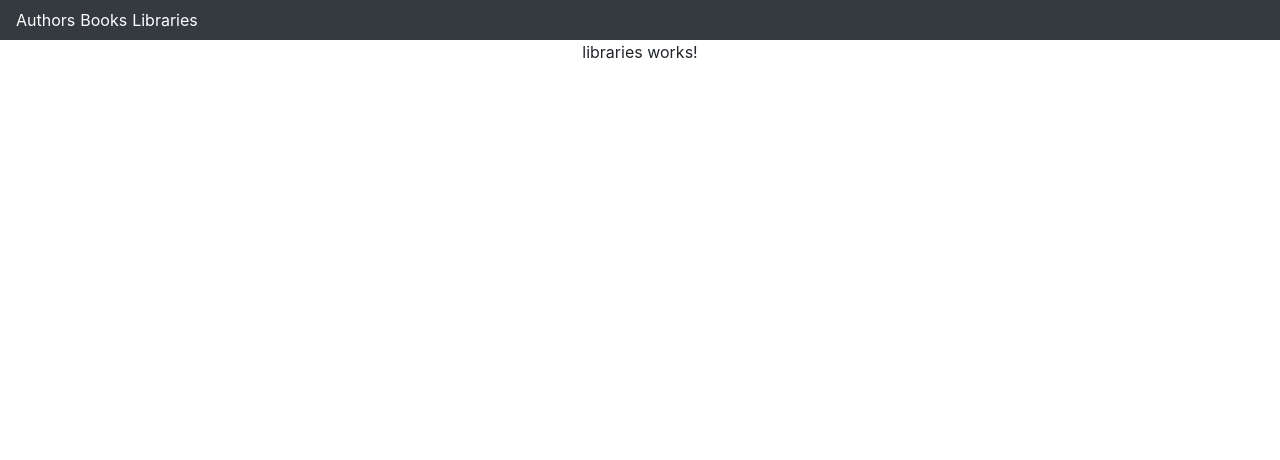
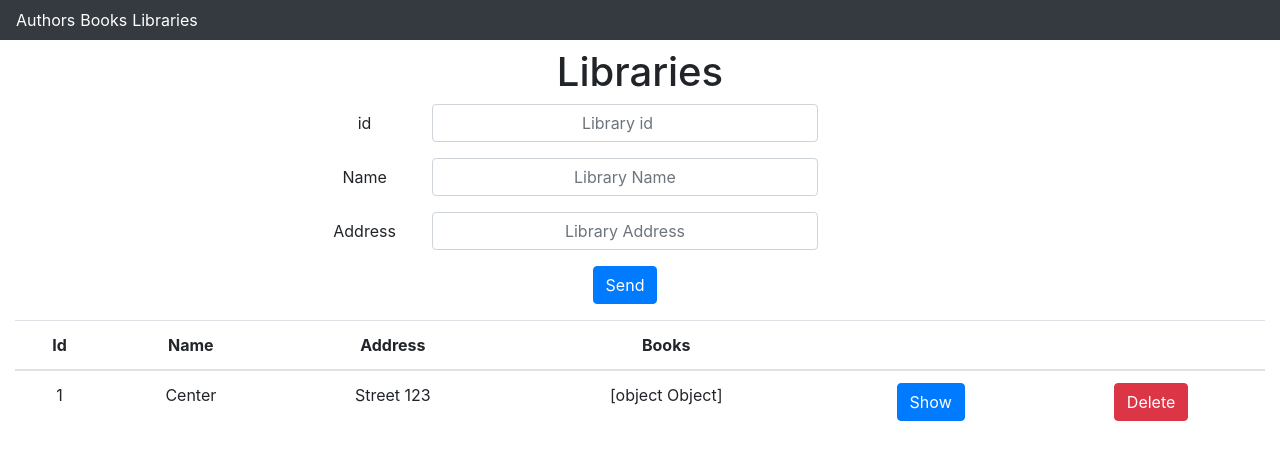
Before and after one commit to TheGlitchCat/BasicCRUD-Angular, an Angular app: page /libraries in a window 1280 px wide. Shown: the top 460 px of the page. Built offline with nearby package versions, Linux system fonts and the light colour scheme; data requests are answered from the project's data file.

Commit message:
libraries modified

```diff
--- a/src/app/components/authors/authors.component.ts
+++ b/src/app/components/authors/authors.component.ts
@@ -1,7 +1,7 @@
 import { Component, OnInit } from '@angular/core';
 import {FormBuilder, FormGroup} from '@angular/forms';
 import {DataService} from '../../services/data.service';
-import {Author} from '../../models/user.model';
+import {Author} from '../../models/models.model';
 
 @Component({
   selector: 'app-authors',
--- a/src/app/components/books/books.component.ts
+++ b/src/app/components/books/books.component.ts
@@ -1,7 +1,7 @@
 import { Component, OnInit } from '@angular/core';
 import {FormBuilder, FormGroup} from '@angular/forms';
 import {DataService} from '../../services/data.service';
-import {Author, Book} from '../../models/user.model';
+import {Author, Book} from '../../models/models.model';
 
 @Component({
   selector: 'app-books',
--- a/src/app/components/libraries/libraries.component.html
+++ b/src/app/components/libraries/libraries.component.html
@@ -1 +1,86 @@
-<p>libraries works!</p>
+
+<div style="text-align: center" *ngIf="msgText !== null">
+  <app-msg [msgText]="msgText"></app-msg>
+</div>
+
+<h1>Libraries</h1>
+
+<div class="col-lg-12 row justify-content-center align-items-center container">
+
+  <div class="col-lg-6">
+    <form  [formGroup]="libraryForm" (ngSubmit)="onSubmit(libraryForm.value)">
+
+      <div class="form-group row">
+        <label for="inputId3" class="col-sm-2 col-form-label">id</label>
+        <div class="col-sm-8">
+          <input type="number" class="form-control" id="inputId3" formControlName="id" placeholder="Library id">
+        </div>
+      </div>
+
+      <div class="form-group row">
+        <label for="inputName" class="col-sm-2 col-form-label">Name</label>
+        <div class="col-sm-8">
+          <input type="text" class="form-control" id="inputName" formControlName="name" placeholder="Library Name">
+        </div>
+      </div>
+
+      <div class="form-group row">
+        <label for="inputAddress" class="col-sm-2 col-form-label">Address</label>
+        <div class="col-sm-8">
+          <input type="text" class="form-control" id="inputAddress" formControlName="address" placeholder="Library Address">
+        </div>
+      </div>
+
+      <!--
+      <div class="form-group row">
+        <label for="inputAuthor3" class="col-sm-2 col-form-label">Author</label>
+        <div class="col-sm-8">
+          <input type="text" class="form-control" id="inputAuthor3" formControlName="author" placeholder="Author Id">
+        </div>
+      </div>
+      -->
+
+      <div class="form-group row">
+        <div class="col-sm-12">
+          <button type="submit" class="btn btn-primary">{{option}}</button>
+        </div>
+      </div>
+    </form>
+  </div>
+
+  <div *ngIf="card.title" class="col-lg-2 card" style="width: 18rem;">
+    <img src="http://via.placeholder.com/100" class="card-img-top" alt="...">
+    <div class="card-body">
+      <h5 class="card-title">{{card.title}}</h5>
+      <p>{{card.desc}}</p>
+    </div>
+  </div>
+
+</div>
+
+
+
+<div class="col-lg-12">
+  <table class="table">
+    <thead>
+    <tr>
+      <th scope="col">Id</th>
+      <th>Name</th>
+      <th>Address</th>
+      <th>Books</th>
+      <th></th>
+      <th></th>
+    </tr>
+    </thead>
+    <tbody>
+    <tr *ngFor="let library of libraries">
+      <td scope="row">{{library.id}}</td>
+      <td>{{library.name}}</td>
+      <td>{{library.address}}</td>
+      <td>{{library.books}}</td>
+      <td><button type="button" class="btn btn-primary" (click)="showLibrary(library)">Show</button></td>
+      <td><button type="button" class="btn btn-danger" (click)="deleteLibrary(library)">Delete</button></td>
+    </tr>
+    </tbody>
+  </table>
+</div>
--- a/src/app/components/libraries/libraries.component.ts
+++ b/src/app/components/libraries/libraries.component.ts
@@ -1,4 +1,7 @@
 import { Component, OnInit } from '@angular/core';
+import {FormBuilder, FormGroup} from '@angular/forms';
+import {DataService} from '../../services/data.service';
+import {Library} from '../../models/models.model';
 
 @Component({
   selector: 'app-libraries',
@@ -7,9 +10,86 @@ import { Component, OnInit } from '@angular/core';
 })
 export class LibrariesComponent implements OnInit {
 
-  constructor() { }
+  msgText: string;
+
+  libraries: object = [];
+
+  libraryForm: FormGroup;
+
+  option = 'Send';
+
+  card = {
+    title: '',
+    desc: '',
+  };
+
+
+  constructor(protected service: DataService, protected fb: FormBuilder) {
+
+    this.libraryForm = this.fb.group({
+      id: null,
+      name: '',
+      address: '',
+      books: []
+    });
+
+  }
 
   ngOnInit() {
+
+    this.service.getLibraries().subscribe((data) => {
+      console.log(data);
+      this.libraries = data as Library[];
+    }, (error) => {
+      this.msgText = error.message;
+    } );
+  }
+
+  showLibrary(library){
+    console.log(library.id, library.name);
+    this.libraryForm = this.fb.group({
+      id: library.id,
+      name: library.name,
+      address: library.address,
+      books: library.books
+    });
+    this.card.title = library.name;
+    this.card.desc = library.address;
+    this.option = 'Edit';
+  }
+
+  deleteLibrary(library){
+    console.log(library.id, library.name);
+    this.service.deleteLibraries(library.id).subscribe((data) => {
+      console.log(data);
+    }, (error) => {this.msgText = error.message;}, () => {
+      this.reloadData();
+    });
+
+  }
+
+  onSubmit(data){
+    console.log(data);
+    if (this.option == 'Send'){
+      this.service.postLibraries(data).subscribe((data) => {
+      }, (error) => {this.msgText = error.message; console.log(error)}, () => {
+        this.reloadData();
+      });
+    }
+
+    if (this.option == 'Edit'){
+      this.service.putLibraries(data.id, data).subscribe((data) => {},
+        (error) => {this.msgText = error.message;},
+        () => {this.reloadData()});
+    }
+
+
+    this.option = 'Send';
+  }
+
+  reloadData(){
+    this.libraries = [];
+    this.service.getLibraries().subscribe((data) => {this.libraries = data as Library[]}, (error) => {this.msgText = error.message;});
   }
 
 }
--- a/src/app/services/data.service.ts
+++ b/src/app/services/data.service.ts
@@ -48,20 +48,37 @@ export class DataService {
   }
 
   // LIBRARIES
-  getLibrearies(){
+  getLibraries(){
     return this.http.get(this.urlLibraries);
   }
 
-  postLibrearies(params){
+  postLibraries(params){
     return this.http.post(this.urlLibraries, params);
   }
 
-  putLibrearies(libraryId, params){
+  putLibraries(libraryId, params){
     return this.http.put(this.urlLibraries + '/' + libraryId, params);
   }
 
-  deleteLibrearies(libraryId){
+  deleteLibraries(libraryId){
     return this.http.delete(this.urlLibraries + '/' + libraryId);
+  }
+
+  // GENERICS
+  get(url: string){
+    return this.http.get(url);
+  }
+
+  post(url, params){
+    return this.http.post(url, params);
+  }
+
+  put(url, params){
+    return this.http.put(url, params);
+  }
+
+  delete(url){
+    return this.http.delete(url);
   }
 
 
```
Also changed, not shown: src/app/models/models.model.ts (renamed from src/app/models/user.model.ts), 1 other file (tests, documents, lock files or other folders).
